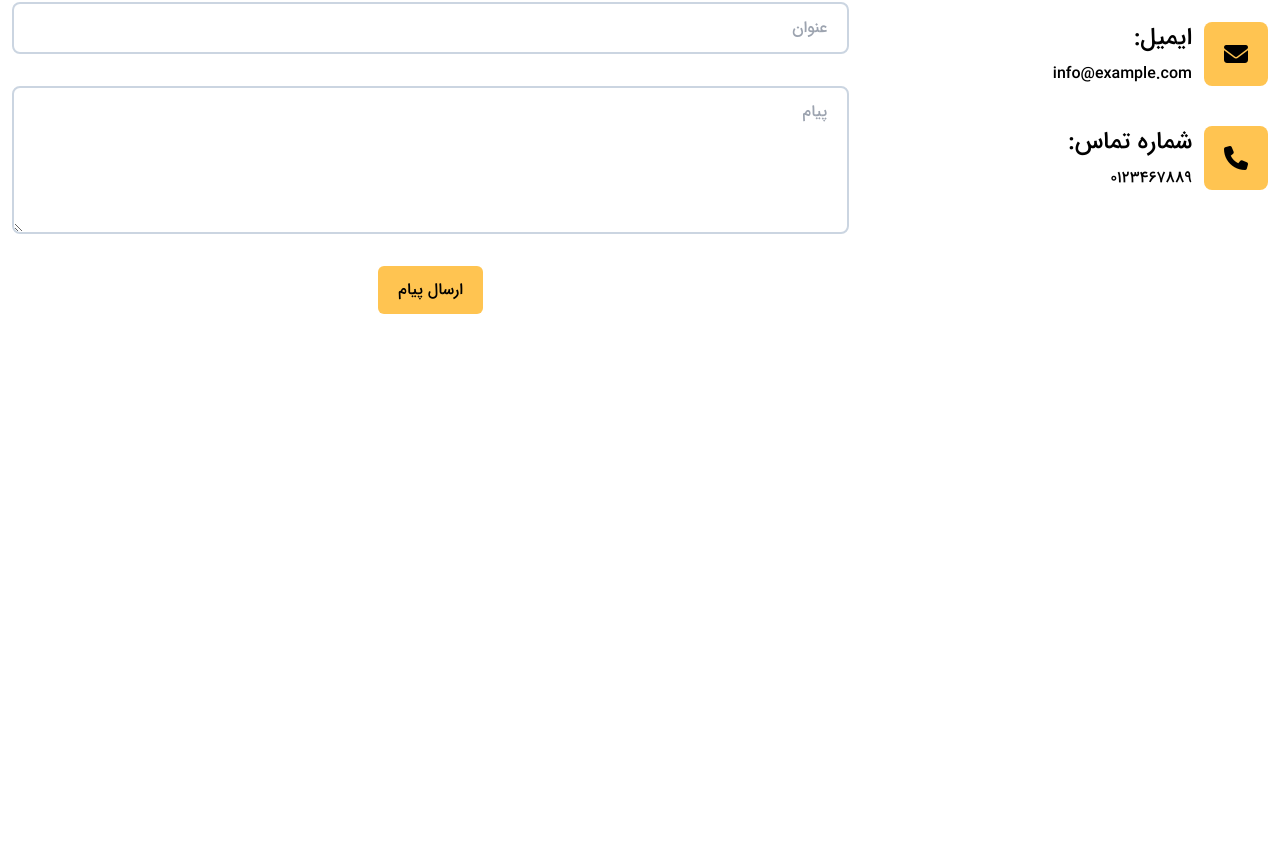
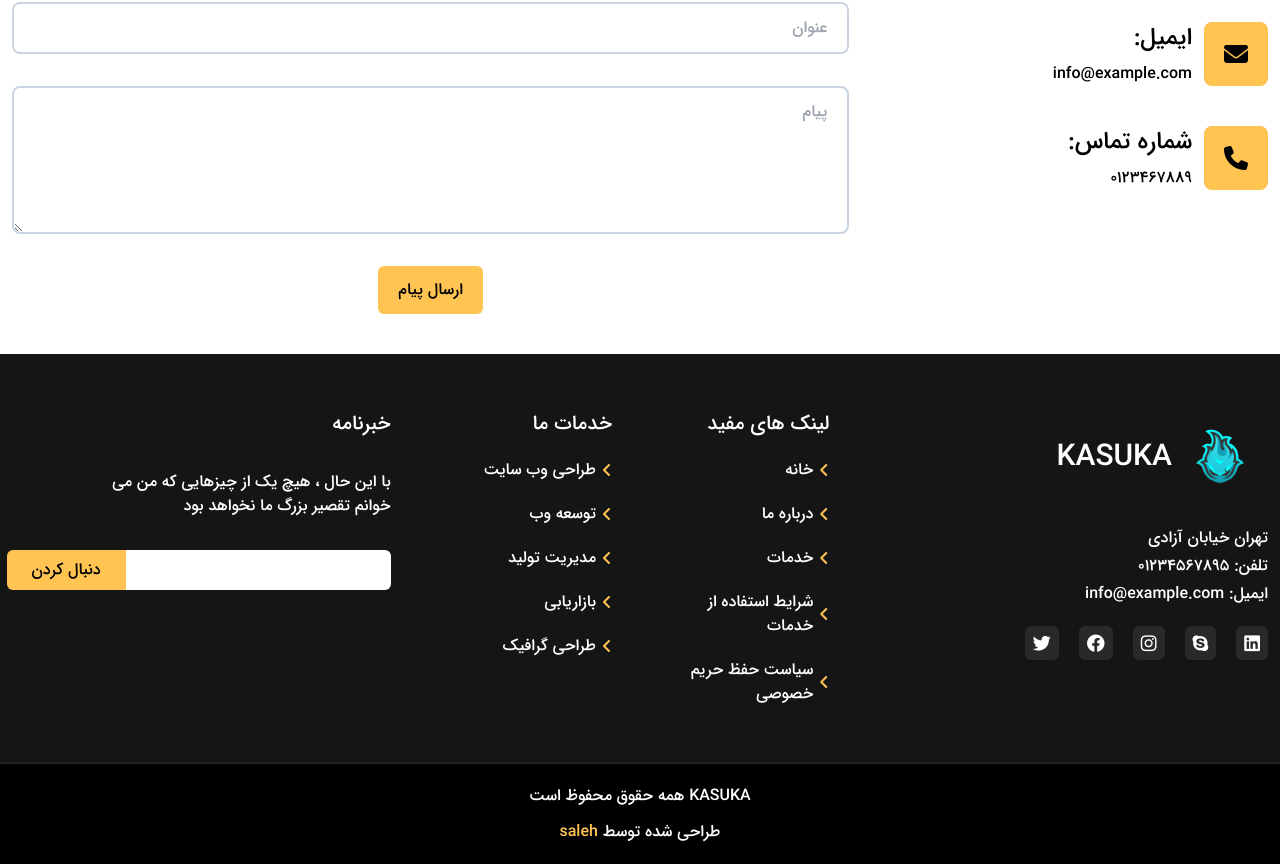
Before and after one commit to salehMb1999/kasuka, a React (Vite) app: page / in a window 1280 px wide. Shown: the part 7361-8225 px from the top of the page. Before the commit the page ends 7715 px from the top, so only its background shows below. Built offline with nearby package versions, Linux system fonts and the light colour scheme.

Commit message:
footer finished with responsive and project finished completely :)

```diff
--- /dev/null
+++ b/src/footer/footer.jsx
@@ -0,0 +1,195 @@
+export default function Footer() {
+  return (
+    <div className="font-iranSansMed">
+      <div className="border-b-2 border-b-[#222222] bg-[#151515]">
+        <div className="container mx-auto flex  w-full flex-wrap items-start justify-center gap-y-10 px-3 py-14 md:justify-between xl:gap-x-10">
+          <div className="flex w-full flex-col items-center gap-5 text-white md:w-1/2 md:items-start xl:w-[calc(33.3333%-2.5rem)]">
+            <div className="flex items-center justify-start">
+              <div className="w-24">
+                <img
+                  className="w-full"
+                  src="./src/public/images/logo.png"
+                  alt="logo"
+                />
+              </div>
+              <h2 className="text-3xl">KASUKA</h2>
+            </div>
+            <div className="flex flex-col gap-1">
+              <p>تهران خیابان آزادی</p>
+              <p>تلفن: 01234567895</p>
+              <p>ایمیل: info@example.com</p>
+            </div>
+            <div className="flex items-center justify-start gap-5">
+              <i className="fa-brands fa-linkedin cursor-pointer rounded-md bg-[#292929] p-2 text-lg leading-[1.125rem] duration-300 ease-in-out hover:bg-[#ffc451] hover:text-black"></i>
+              <i className="fa-brands fa-skype cursor-pointer rounded-md bg-[#292929] p-2 text-lg leading-[1.125rem] duration-300 ease-in-out hover:bg-[#ffc451] hover:text-black"></i>
+              <i className="fa-brands fa-instagram cursor-pointer rounded-md bg-[#292929] p-2 text-lg leading-[1.125rem] duration-300 ease-in-out hover:bg-[#ffc451] hover:text-black"></i>
+              <i className="fa-brands fa-facebook cursor-pointer rounded-md bg-[#292929] p-2 text-lg leading-[1.125rem] duration-300 ease-in-out hover:bg-[#ffc451] hover:text-black"></i>
+              <i className="fa-brands fa-twitter cursor-pointer rounded-md bg-[#292929] p-2 text-lg leading-[1.125rem] duration-300 ease-in-out hover:bg-[#ffc451] hover:text-black"></i>
+            </div>
+          </div>
+          <div className="flex w-full items-start gap-5 md:w-1/2 md:justify-center md:gap-14 xl:w-[calc(33.3333%-2.5rem)]">
+            <div className="flex w-full flex-col items-start justify-start gap-5 text-white">
+              <p className="text-xl">لینک های مفید</p>
+              <ul className="flex w-full flex-col items-start gap-5">
+                <li className="flex items-center justify-start">
+                  <i
+                    className="fa fa-angle-left selected"
+                    aria-hidden="true"
+                  ></i>
+                  <a
+                    className="hover:selected mr-1.5 duration-300 ease-in-out hover:mr-3"
+                    href="#"
+                  >
+                    خانه
+                  </a>
+                </li>
+                <li className="flex items-center justify-start">
+                  <i
+                    className="fa fa-angle-left selected"
+                    aria-hidden="true"
+                  ></i>
+                  <a
+                    className="hover:selected mr-1.5 duration-300 ease-in-out hover:mr-3"
+                    href="#"
+                  >
+                    درباره ما
+                  </a>
+                </li>
+                <li className="flex items-center justify-start">
+                  <i
+                    className="fa fa-angle-left selected"
+                    aria-hidden="true"
+                  ></i>
+                  <a
+                    className="hover:selected mr-1.5 duration-300 ease-in-out hover:mr-3"
+                    href="#"
+                  >
+                    خدمات
+                  </a>
+                </li>
+                <li className="flex items-center justify-start">
+                  <i
+                    className="fa fa-angle-left selected"
+                    aria-hidden="true"
+                  ></i>
+                  <a
+                    className="hover:selected mr-1.5 duration-300 ease-in-out hover:mr-3"
+                    href="#"
+                  >
+                    شرایط استفاده از خدمات
+                  </a>
+                </li>
+                <li className="flex items-center justify-start">
+                  <i
+                    className="fa fa-angle-left selected"
+                    aria-hidden="true"
+                  ></i>
+                  <a
+                    className="hover:selected mr-1.5 duration-300 ease-in-out hover:mr-3"
+                    href="#"
+                  >
+                    سیاست حفظ حریم خصوصی
+                  </a>
+                </li>
+              </ul>
+            </div>
+            <div className="flex w-full flex-col items-start justify-start gap-5 text-white">
+              <p className="text-xl">خدمات ما</p>
+              <ul className="flex w-full flex-col items-start gap-5">
+                <li className="flex items-center justify-start">
+                  <i
+                    className="fa fa-angle-left selected"
+                    aria-hidden="true"
+                  ></i>
+                  <a
+                    className="hover:selected mr-1.5 duration-300 ease-in-out hover:mr-3"
+                    href="#"
+                  >
+                    طراحی وب سایت
+                  </a>
+                </li>
+                <li className="flex items-center justify-start">
+                  <i
+                    className="fa fa-angle-left selected"
+                    aria-hidden="true"
+                  ></i>
+                  <a
+                    className="hover:selected mr-1.5 duration-300 ease-in-out hover:mr-3"
+                    href="#"
+                  >
+                    توسعه وب
+                  </a>
+                </li>
+                <li className="flex items-center justify-start">
+                  <i
+                    className="fa fa-angle-left selected"
+                    aria-hidden="true"
+                  ></i>
+                  <a
+                    className="hover:selected mr-1.5 duration-300 ease-in-out hover:mr-3"
+                    href="#"
+                  >
+                    مدیریت تولید
+                  </a>
+                </li>
+                <li className="flex items-center justify-start">
+                  <i
+                    className="fa fa-angle-left selected"
+                    aria-hidden="true"
+                  ></i>
+                  <a
+                    className="hover:selected mr-1.5 duration-300 ease-in-out hover:mr-3"
+                    href="#"
+                  >
+                    بازاریابی
+                  </a>
+                </li>
+                <li className="flex items-center justify-start">
+                  <i
+                    className="fa fa-angle-left selected"
+                    aria-hidden="true"
+                  ></i>
+                  <a
+                    className="hover:selected mr-1.5 duration-300 ease-in-out hover:mr-3"
+                    href="#"
+                  >
+                    طراحی گرافیک
+                  </a>
+                </li>
+              </ul>
+            </div>
+          </div>
+          <div className="flex w-full flex-col items-center justify-start gap-8 text-center text-white md:items-start md:text-right xl:w-[calc(33.3333%-2.5rem)]">
+            <h4 className="text-xl">خبرنامه</h4>
+            <p className="w-3/4">
+              با این حال ، هیچ یک از چیزهایی که من می خوانم تقصیر بزرگ ما نخواهد
+              بود
+            </p>
+            <div className="flex w-3/4 items-center justify-stretch overflow-hidden rounded-md sm:w-96">
+              <input className="w-3/4 px-3 py-2" type="text" />
+              <button className="w-32 bg-[#ffc451] px-3 py-2  text-black">
+                دنبال کردن
+              </button>
+            </div>
+          </div>
+        </div>
+      </div>
+      <div className="bg-black text-white">
+        <div className="container mx-auto flex flex-col items-center justify-center gap-3 px-3 py-5">
+          <p>
+            <span>KASUKA</span> همه حقوق محفوظ است
+          </p>
+          <p>
+            طراحی شده توسط{" "}
+            <a
+              className="selected"
+              href="https://www.linkedin.com/in/seyed-saleh-mirbagheri-426882233/"
+            >
+              saleh
+            </a>
+          </p>
+        </div>
+      </div>
+    </div>
+  );
+}
--- a/src/main.jsx
+++ b/src/main.jsx
@@ -11,6 +11,7 @@ import Counts from "./counts/counts";
 import Testimonials from "./testimonials/testimonials";
 import Teams from "./teams/teams";
 import Contact from "./contact/contact";
+import Footer from "./footer/footer";
 ReactDOM.createRoot(document.getElementById("root")).render(
   <React.StrictMode>
     <Header />
@@ -23,5 +24,6 @@ ReactDOM.createRoot(document.getElementById("root")).render(
     <Testimonials />
     <Teams />
     <Contact />
+    <Footer />
   </React.StrictMode>,
 );
```
Also changed, not shown: src/public/images/logo.png (added).
